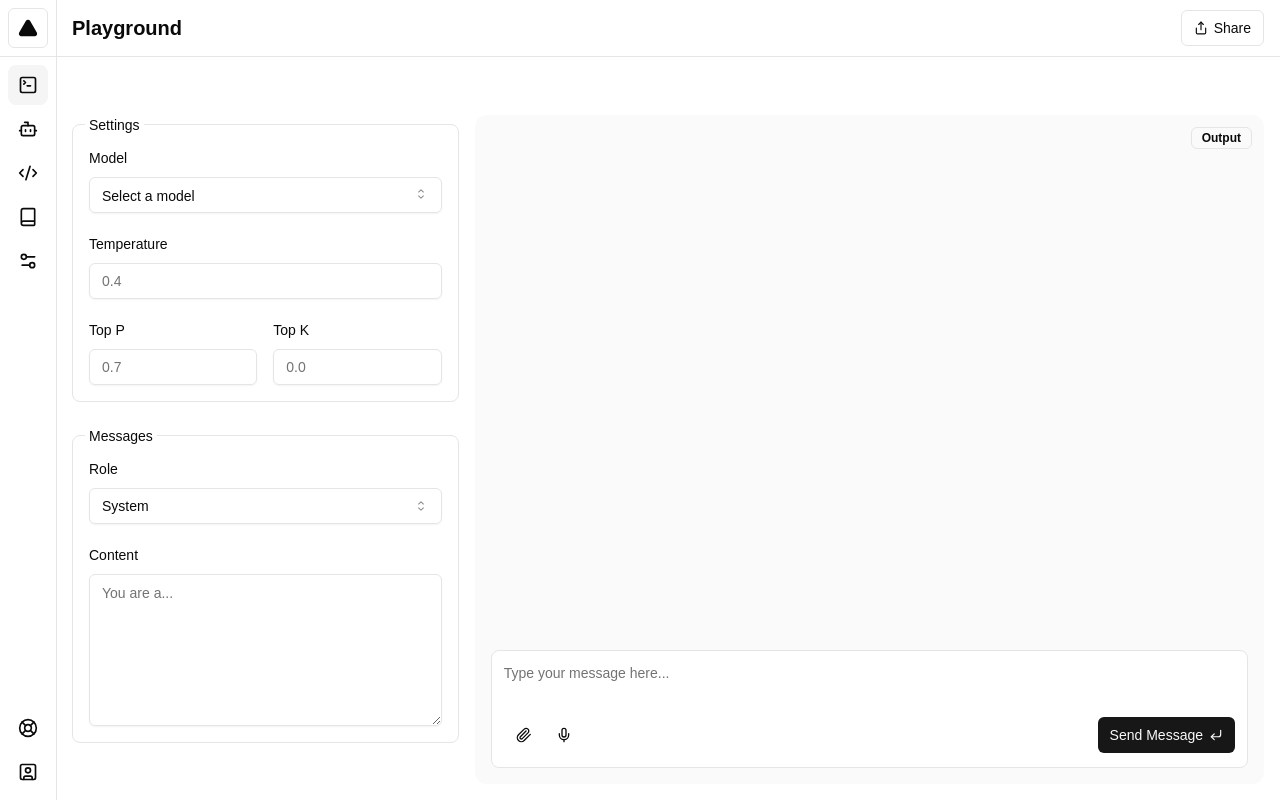
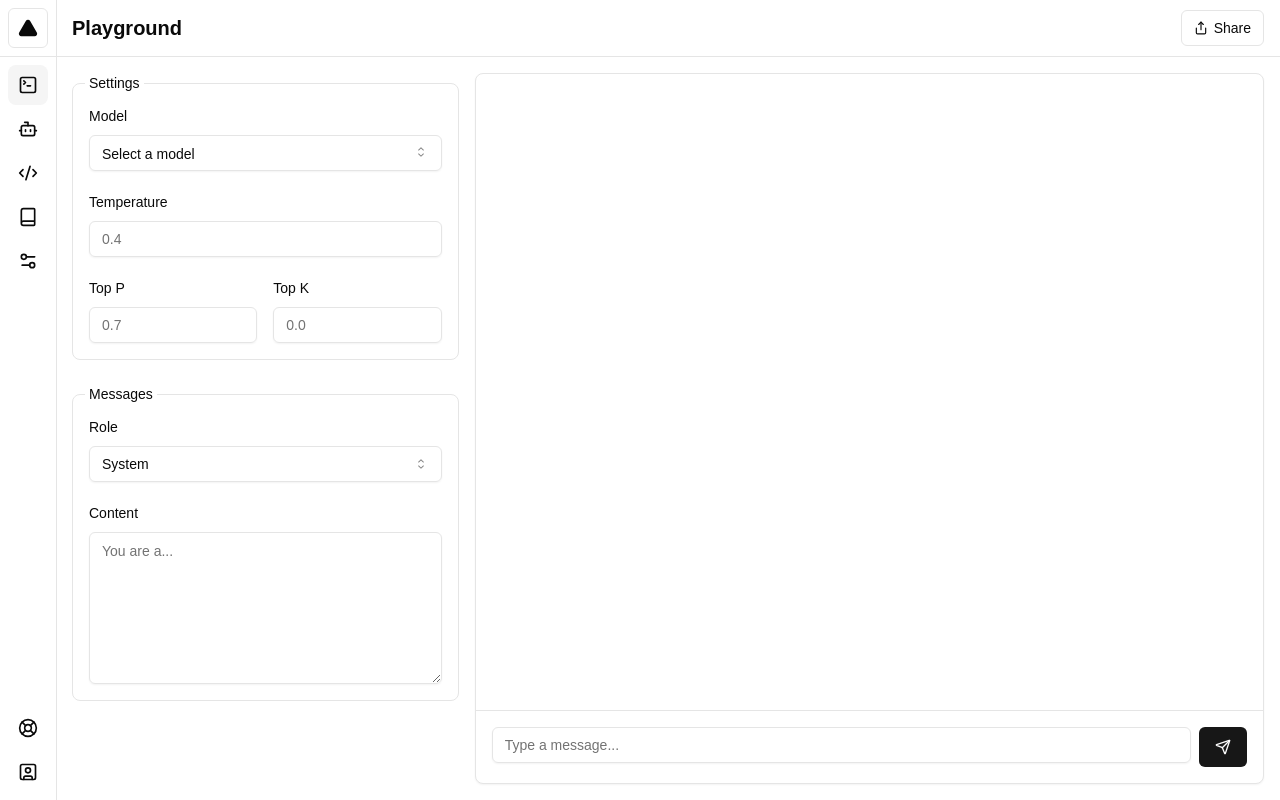
Before and after one commit to nnance/definitive-ai-playground, a Next.js app: page /chat in a window 1280 px wide. Built offline with nearby package versions, Linux system fonts and the light colour scheme.

Commit message:
working chat and scroll area component

```diff
--- a/app/chat/page.tsx
+++ b/app/chat/page.tsx
@@ -5,10 +5,7 @@ import {
   Book,
   Bot,
   Code2,
-  CornerDownLeft,
   LifeBuoy,
-  Mic,
-  Paperclip,
   Rabbit,
   Settings,
   Settings2,
@@ -19,7 +16,6 @@ import {
   Turtle,
 } from "lucide-react";
 
-import { Badge } from "@/components/ui/badge";
 import { Button } from "@/components/ui/button";
 import {
   Drawer,
@@ -44,6 +40,7 @@ import {
   TooltipContent,
   TooltipTrigger,
 } from "@/components/ui/tooltip";
+import { Chatbot } from "@/components/chatbot";
 
 function SideBar() {
   return (
@@ -399,54 +396,6 @@ function SettingsSidebar() {
   );
 }
 
-function Chat() {
-  return (
-    <div className="relative flex h-full min-h-[50vh] flex-col rounded-xl bg-muted/50 p-4 lg:col-span-2">
-      <Badge variant="outline" className="absolute right-3 top-3">
-        Output
-      </Badge>
-      <div className="flex-1" />
-      <form
-        className="relative overflow-hidden rounded-lg border bg-background focus-within:ring-1 focus-within:ring-ring"
-        x-chunk="dashboard-03-chunk-1"
-      >
-        <Label htmlFor="message" className="sr-only">
-          Message
-        </Label>
-        <Textarea
-          id="message"
-          placeholder="Type your message here..."
-          className="min-h-12 resize-none border-0 p-3 shadow-none focus-visible:ring-0"
-        />
-        <div className="flex items-center p-3 pt-0">
-          <Tooltip>
-            <TooltipTrigger asChild>
-              <Button variant="ghost" size="icon">
-                <Paperclip className="size-4" />
-                <span className="sr-only">Attach file</span>
-              </Button>
-            </TooltipTrigger>
-            <TooltipContent side="top">Attach File</TooltipContent>
-          </Tooltip>
-          <Tooltip>
-            <TooltipTrigger asChild>
-              <Button variant="ghost" size="icon">
-                <Mic className="size-4" />
-                <span className="sr-only">Use Microphone</span>
-              </Button>
-            </TooltipTrigger>
-            <TooltipContent side="top">Use Microphone</TooltipContent>
-          </Tooltip>
-          <Button type="submit" size="sm" className="ml-auto gap-1.5">
-            Send Message
-            <CornerDownLeft className="size-3.5" />
-          </Button>
-        </div>
-      </form>
-    </div>
-  );
-}
-
 function Header() {
   return (
     <header className="sticky top-0 z-10 flex h-[57px] items-center gap-1 border-b bg-background px-4">
@@ -464,11 +413,13 @@ export default function Dashboard() {
   return (
     <div className="grid h-screen w-full pl-[56px]">
       <SideBar />
-      <Header />
       <div className="flex flex-col">
+        <Header />
         <main className="grid flex-1 gap-4 overflow-auto p-4 md:grid-cols-2 lg:grid-cols-3">
           <SettingsSidebar />
-          <Chat />
+          <div className="relative flex h-full min-h-[50vh] flex-col lg:col-span-2">
+            <Chatbot />
+          </div>
         </main>
       </div>
     </div>
--- /dev/null
+++ b/components/chatbot.tsx
@@ -0,0 +1,90 @@
+"use client";
+
+import { useState } from "react";
+import { Button } from "@/components/ui/button";
+import { Input } from "@/components/ui/input";
+import { ScrollArea } from "@/components/ui/scroll-area";
+import { Card } from "@/components/ui/card";
+import { SendIcon, UserIcon, BotIcon } from "lucide-react";
+
+interface Message {
+  text: string;
+  sender: "user" | "bot";
+}
+
+export function Chatbot() {
+  const [messages, setMessages] = useState<Message[]>([]);
+  const [inputValue, setInputValue] = useState("");
+
+  const handleSend = () => {
+    if (inputValue.trim()) {
+      const newMessage: Message = { text: inputValue, sender: "user" };
+      setMessages([...messages, newMessage]);
+      // Here you would typically send the message to your chatbot backend
+      // and get a response. For this example, we'll just echo the message.
+      setTimeout(() => {
+        const botResponse: Message = {
+          text: `You said: ${inputValue}`,
+          sender: "bot",
+        };
+        setMessages((prevMessages) => [...prevMessages, botResponse]);
+      }, 500);
+      setInputValue("");
+    }
+  };
+
+  return (
+    <Card className="w-full mx-auto h-full flex flex-col">
+      <ScrollArea className="flex-grow p-4">
+        {messages.map((message, index) => (
+          <div
+            key={index}
+            className={`mb-4 flex ${
+              message.sender === "user" ? "justify-end" : "justify-start"
+            }`}
+          >
+            <div
+              className={`flex items-start max-w-[80%] ${
+                message.sender === "user" ? "flex-row-reverse" : "flex-row"
+              }`}
+            >
+              <div
+                className={`flex-shrink-0 w-8 h-8 rounded-full flex items-center justify-center ${
+                  message.sender === "user"
+                    ? "bg-blue-500 ml-2"
+                    : "bg-gray-400 mr-2"
+                }`}
+              >
+                {message.sender === "user" ? (
+                  <UserIcon className="h-5 w-5 text-white" />
+                ) : (
+                  <BotIcon className="h-5 w-5 text-white" />
+                )}
+              </div>
+              <div
+                className={`p-2 rounded-lg ${
+                  message.sender === "user" ? "bg-blue-100" : "bg-gray-100"
+                }`}
+              >
+                {message.text}
+              </div>
+            </div>
+          </div>
+        ))}
+      </ScrollArea>
+      <div className="p-4 border-t flex">
+        <Input
+          value={inputValue}
+          onChange={(e) => setInputValue(e.target.value)}
+          onKeyDown={(e) => e.key === "Enter" && handleSend()}
+          placeholder="Type a message..."
+          className="flex-grow"
+        />
+        <Button onClick={handleSend} className="ml-2">
+          <SendIcon className="h-4 w-4" />
+          <span className="sr-only">Send</span>
+        </Button>
+      </div>
+    </Card>
+  );
+}
--- /dev/null
+++ b/components/ui/scroll-area.tsx
@@ -0,0 +1,48 @@
+"use client"
+
+import * as React from "react"
+import * as ScrollAreaPrimitive from "@radix-ui/react-scroll-area"
+
+import { cn } from "@/lib/utils"
+
+const ScrollArea = React.forwardRef<
+  React.ElementRef<typeof ScrollAreaPrimitive.Root>,
+  React.ComponentPropsWithoutRef<typeof ScrollAreaPrimitive.Root>
+>(({ className, children, ...props }, ref) => (
+  <ScrollAreaPrimitive.Root
+    ref={ref}
+    className={cn("relative overflow-hidden", className)}
+    {...props}
+  >
+    <ScrollAreaPrimitive.Viewport className="h-full w-full rounded-[inherit]">
+      {children}
+    </ScrollAreaPrimitive.Viewport>
+    <ScrollBar />
+    <ScrollAreaPrimitive.Corner />
+  </ScrollAreaPrimitive.Root>
+))
+ScrollArea.displayName = ScrollAreaPrimitive.Root.displayName
+
+const ScrollBar = React.forwardRef<
+  React.ElementRef<typeof ScrollAreaPrimitive.ScrollAreaScrollbar>,
+  React.ComponentPropsWithoutRef<typeof ScrollAreaPrimitive.ScrollAreaScrollbar>
+>(({ className, orientation = "vertical", ...props }, ref) => (
+  <ScrollAreaPrimitive.ScrollAreaScrollbar
+    ref={ref}
+    orientation={orientation}
+    className={cn(
+      "flex touch-none select-none transition-colors",
+      orientation === "vertical" &&
+        "h-full w-2.5 border-l border-l-transparent p-[1px]",
+      orientation === "horizontal" &&
+        "h-2.5 flex-col border-t border-t-transparent p-[1px]",
+      className
+    )}
+    {...props}
+  >
+    <ScrollAreaPrimitive.ScrollAreaThumb className="relative flex-1 rounded-full bg-border" />
+  </ScrollAreaPrimitive.ScrollAreaScrollbar>
+))
+ScrollBar.displayName = ScrollAreaPrimitive.ScrollAreaScrollbar.displayName
+
+export { ScrollArea, ScrollBar }
--- a/package.json
+++ b/package.json
@@ -12,6 +12,7 @@
     "@radix-ui/react-dialog": "^1.1.1",
     "@radix-ui/react-icons": "^1.3.0",
     "@radix-ui/react-label": "^2.1.0",
+    "@radix-ui/react-scroll-area": "^1.1.0",
     "@radix-ui/react-select": "^2.1.1",
     "@radix-ui/react-slot": "^1.1.0",
     "@radix-ui/react-tooltip": "^1.1.2",
```
Also changed, not shown: 1 other file (tests, documents, lock files or other folders).
